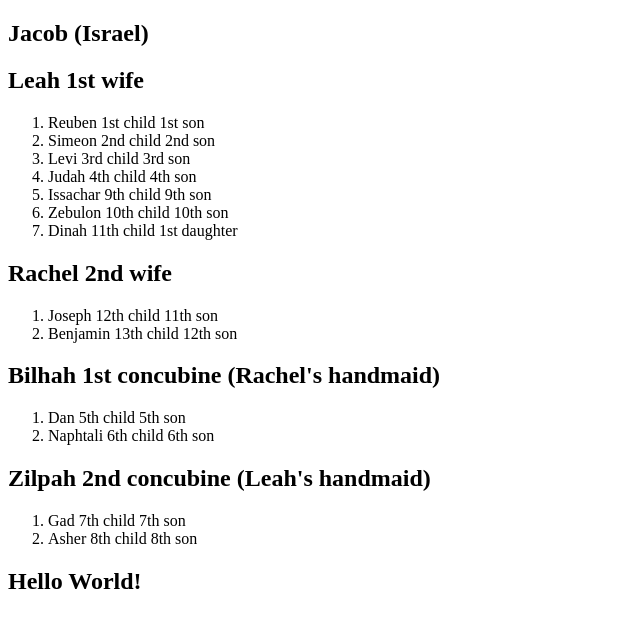
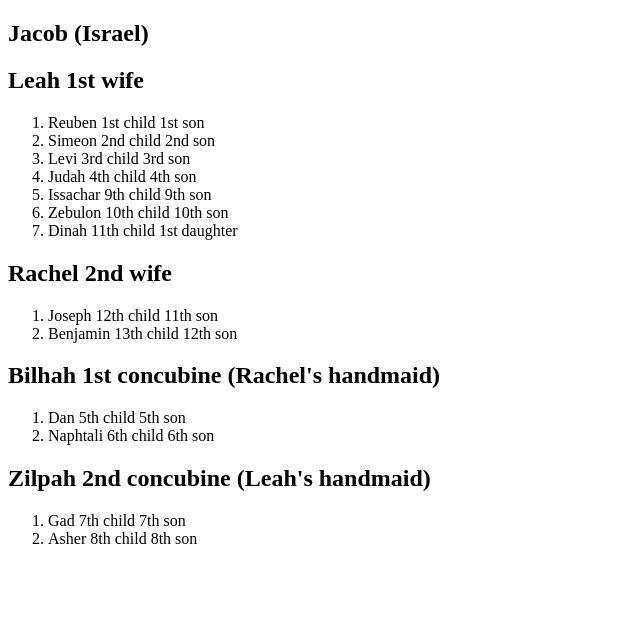
Before and after one commit to dannyvorton/12patriarchs, an Angular app: page / in a window 1280 px wide. Shown: the top 628 px of the page, without its empty margins (0-640 px from the left). Built offline with nearby package versions, Linux system fonts and the light colour scheme.

Commit message:
remove test code

```diff
--- a/src/app/app.component.html
+++ b/src/app/app.component.html
@@ -27,5 +27,4 @@
         <li>Gad 7th child 7th son</li>
         <li>Asher 8th child 8th son</li>
       </ol>
-<h1>Hello World!</h1>
 </section>
```
